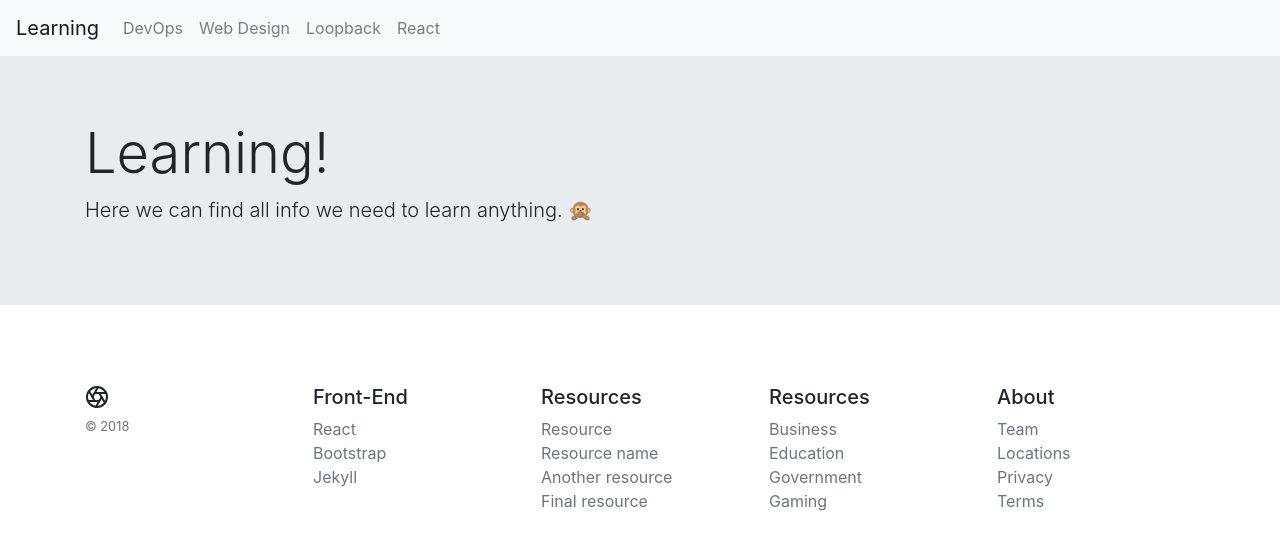
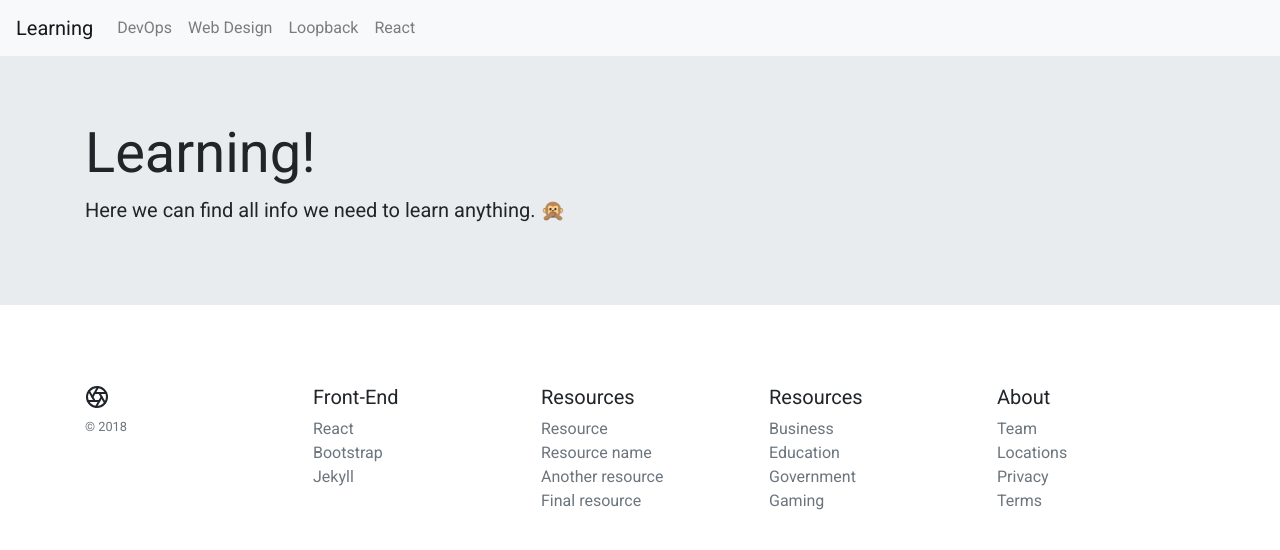
Before and after one commit to joshialonzo/learning, a Jekyll site: the page built from index.html, in a window 1280 px wide. Shown: the top 550 px of the page. Built offline with Jekyll 4.4.1, drawn with Linux system fonts in a browser that asks for light colours; Markdown is read by kramdown in place of the engine named in the settings.

Commit message:
add css folder

```diff
--- a/_layouts/default.html
+++ b/_layouts/default.html
@@ -6,7 +6,9 @@
   <meta http-equiv="X-UA-Compatible" content="ie=edge">
   <!-- Bootstrap CSS -->
   <link rel="stylesheet" href="https://stackpath.bootstrapcdn.com/bootstrap/4.1.1/css/bootstrap.min.css">
+  <link rel="stylesheet" href="https://fonts.googleapis.com/css?family=Roboto">
   <link rel="stylesheet" href="https://stackpath.bootstrapcdn.com/font-awesome/4.7.0/css/font-awesome.min.css">
+  <link rel="stylesheet" href="{{ site.baseurl }}/css/custom.css">
   <title>Learning</title>
 </head>
 <body>
--- /dev/null
+++ b/css/custom.css
@@ -0,0 +1,3 @@
+body {
+  font-family: 'Roboto', sans-serif;
+}
```
